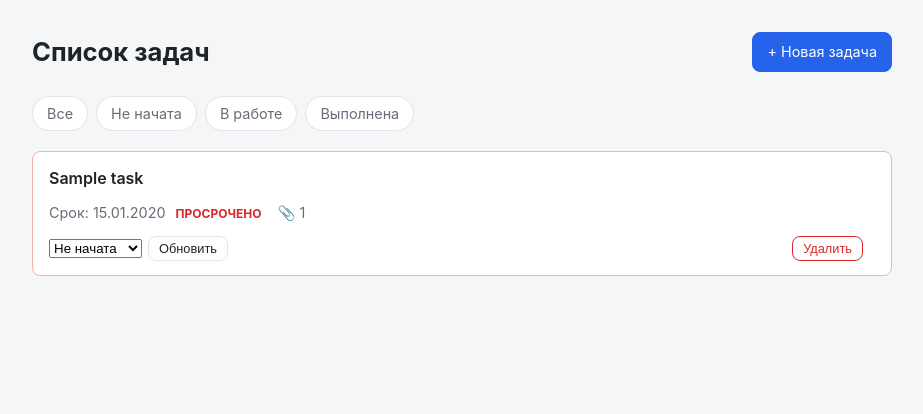
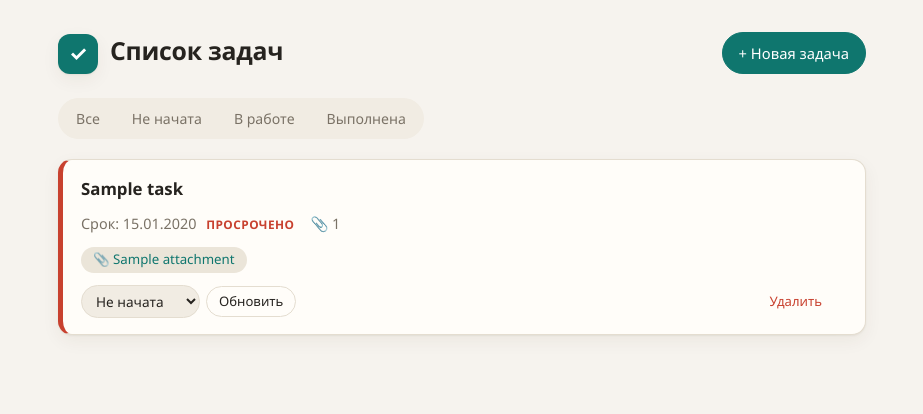
Before and after one commit to KomarArseniy/SPP2, a Node server app: template lab1/views/index.ejs in a window 1280 px wide. Shown: the top 414 px of the page, without its empty margins (178-1101 px from the left). Run offline with Node 20, Linux system fonts and the light colour scheme; the template is opened without the code that fills it: most values are stand-ins (such as "Sample title", 1, 10 or a date in 2020).

Commit message:
some chages in styles, behaviour

```diff
--- a/lab1/public/css/style.css
+++ b/lab1/public/css/style.css
@@ -1,250 +1,156 @@
+/* Тема: тёплая «бумага» + бирюзовый акцент; тёмная тема включается по системным настройкам */
 :root {
-  --color-bg: #f5f6f8;
-  --color-surface: #ffffff;
-  --color-border: #e1e4e8;
-  --color-text: #1f2328;
-  --color-muted: #656d76;
-  --color-primary: #2563eb;
-  --color-primary-hover: #1d4ed8;
-  --color-danger: #dc2626;
-  --color-danger-hover: #b91c1c;
-  --radius: 8px;
+  --bg: #f6f3ee;
+  --surface: #fffdf9;
+  --surface-2: #f1ece3;
+  --border: #e4ddd0;
+  --text: #26231f;
+  --muted: #7a7266;
+  --primary: #0f766e;
+  --primary-hover: #115e59;
+  --on-primary: #ffffff;
+  --danger: #c8412f;
+  --danger-soft: #fbe6e1;
+  --warn-bg: #fdecc8; --warn-fg: #8a5a06;
+  --ok-bg: #d7f0dd;   --ok-fg: #1b6a35;
+  --chip: #ebe5d9;
+  --shadow: 0 1px 2px rgba(60, 45, 20, .06), 0 6px 18px rgba(60, 45, 20, .06);
+  --radius: 14px;
+}
+@media (prefers-color-scheme: dark) {
+  :root {
+    --bg: #11171a;
+    --surface: #1a2226;
+    --surface-2: #222c31;
+    --border: #2d3a40;
+    --text: #e8edef;
+    --muted: #8fa0a8;
+    --primary: #2dd4bf;
+    --primary-hover: #5eead4;
+    --on-primary: #05231f;
+    --danger: #f08070;
+    --danger-soft: #3a1f1b;
+    --warn-bg: #4a3a12; --warn-fg: #f6d27a;
+    --ok-bg: #173d25;   --ok-fg: #8de3a6;
+    --chip: #28343a;
+    --shadow: 0 1px 2px rgba(0, 0, 0, .3), 0 8px 22px rgba(0, 0, 0, .25);
+  }
 }
 
 * { box-sizing: border-box; }
-
 body {
   margin: 0;
-  font-family: -apple-system, BlinkMacSystemFont, "Segoe UI", Roboto, Helvetica, Arial, sans-serif;
-  background: var(--color-bg);
-  color: var(--color-text);
+  font-family: "Segoe UI Variable", "Segoe UI", system-ui, -apple-system, Roboto, sans-serif;
+  background: var(--bg);
+  color: var(--text);
   line-height: 1.5;
 }
+.container { max-width: 840px; margin: 0 auto; padding: 32px 16px 80px; }
+.container--narrow { max-width: 640px; }
 
-.container {
-  max-width: 900px;
-  margin: 0 auto;
-  padding: 32px 20px 64px;
+.page-header { display: flex; align-items: center; justify-content: space-between; gap: 16px; margin-bottom: 24px; }
+h1 { font-size: 1.55rem; margin: 0; letter-spacing: -.01em; }
+h1::before {
+  content: "✓"; display: inline-grid; place-items: center; width: 40px; height: 40px; margin-right: 12px;
+  border-radius: 12px; background: var(--primary); color: var(--on-primary); font-size: 1.3rem;
+  vertical-align: middle; box-shadow: var(--shadow);
+}
+h2 { font-size: 1.1rem; margin: 0 0 14px; }
+
+/* --- кнопки --- */
+.btn {
+  display: inline-block; font: inherit; font-size: .92rem; font-weight: 500;
+  padding: 9px 16px; border-radius: 999px; cursor: pointer; text-decoration: none;
+  border: 1px solid var(--border); background: var(--surface); color: var(--text);
+  transition: background .15s, border-color .15s;
+}
+.btn:hover { background: var(--surface-2); }
+.btn:focus-visible, .filter-link:focus-visible { outline: 2px solid var(--primary); outline-offset: 2px; }
+.btn--primary { background: var(--primary); border-color: var(--primary); color: var(--on-primary); }
+.btn--primary:hover { background: var(--primary-hover); border-color: var(--primary-hover); }
+.btn--danger { background: transparent; border-color: transparent; color: var(--danger); }
+.btn--danger:hover { background: var(--danger-soft); color: var(--danger); }
+.btn--small { padding: 5px 12px; font-size: .82rem; }
+
+.alert { padding: 11px 14px; border-radius: 10px; margin-bottom: 16px; font-size: .9rem; }
+.alert--error { background: var(--danger-soft); color: var(--danger); }
+
+/* --- фильтры --- */
+.filters { display: inline-flex; gap: 4px; flex-wrap: wrap; padding: 4px; margin-bottom: 20px; background: var(--surface-2); border-radius: 999px; }
+.filter-link { padding: 6px 14px; border-radius: 999px; color: var(--muted); text-decoration: none; font-size: .88rem; }
+.filter-link:hover { color: var(--text); }
+.filter-link--active { background: var(--surface); color: var(--primary); font-weight: 600; box-shadow: var(--shadow); }
+
+.empty-state {
+  color: var(--muted); padding: 40px 16px; text-align: center;
+  border: 2px dashed var(--border); border-radius: var(--radius);
 }
 
-.container--narrow {
-  max-width: 640px;
+/* --- карточки --- */
+.task-list { list-style: none; margin: 0; padding: 0; display: flex; flex-direction: column; gap: 14px; }
+.task-card {
+  --stripe: var(--border);
+  background: var(--surface); border: 1px solid var(--border); border-left: 5px solid var(--stripe);
+  border-radius: var(--radius); padding: 16px 18px; box-shadow: var(--shadow);
+  display: grid; grid-template-columns: 1fr auto auto; align-items: center; gap: 12px;
+}
+.task-card--todo { --stripe: var(--muted); }
+.task-card--in_progress { --stripe: #e0a21c; }
+.task-card--done { --stripe: #3aa66a; }
+.task-card--overdue { --stripe: var(--danger); }
+.task-card--done .task-card__title { color: var(--muted); text-decoration: line-through; text-decoration-thickness: 1px; }
+.task-card__main { display: flex; align-items: center; justify-content: space-between; gap: 10px; min-width: 0; grid-column: 1 / -1; }
+.task-card__title { font-weight: 650; font-size: 1.05rem; color: var(--text); text-decoration: none; overflow-wrap: anywhere; }
+.task-card__title:hover { color: var(--primary); }
+.task-card__meta { grid-column: 1 / -1; display: flex; gap: 16px; color: var(--muted); font-size: .86rem; }
+.task-card__files { grid-column: 1 / -1; display: flex; flex-wrap: wrap; gap: 8px; }
+.file-chip {
+  display: inline-block; max-width: 100%; padding: 3px 12px; border-radius: 999px; overflow: hidden;
+  background: var(--chip); color: var(--primary); font-size: .83rem; text-decoration: none; text-overflow: ellipsis; white-space: nowrap;
+}
+.file-chip::before { content: "📎 "; }
+.file-chip:hover { text-decoration: underline; }
+.overdue-label { color: var(--danger); margin-left: 6px; font-size: .74rem; text-transform: uppercase; letter-spacing: .04em; }
+
+.status-form, .delete-form, .attach-form, .attachment-delete-form { display: flex; gap: 6px; align-items: center; }
+select {
+  padding: 5px 10px; border-radius: 999px; border: 1px solid var(--border);
+  background: var(--surface-2); color: var(--text); font: inherit; font-size: .85rem;
 }
 
-.page-header {
-  display: flex;
-  align-items: center;
-  justify-content: space-between;
-  margin-bottom: 24px;
-  gap: 16px;
+.badge { display: inline-block; padding: 3px 12px; border-radius: 999px; font-size: .76rem; font-weight: 600; white-space: nowrap; }
+.badge--todo { background: var(--chip); color: var(--muted); }
+.badge--in_progress { background: var(--warn-bg); color: var(--warn-fg); }
+.badge--done { background: var(--ok-bg); color: var(--ok-fg); }
+
+/* --- формы и страница задачи --- */
+.task-form, .task-details, .section {
+  background: var(--surface); border: 1px solid var(--border); border-radius: var(--radius);
+  padding: 20px; box-shadow: var(--shadow);
 }
+.task-details__description { color: var(--muted); white-space: pre-wrap; overflow-wrap: anywhere; }
+.field { display: block; margin-bottom: 16px; }
+.field span { display: block; margin-bottom: 6px; font-size: .85rem; font-weight: 500; color: var(--muted); }
+.field input[type="text"], .field input[type="date"], .field textarea {
+  width: 100%; padding: 10px 12px; font: inherit; color: var(--text);
+  border: 1px solid var(--border); border-radius: 10px; background: var(--surface-2);
+}
+.field input:focus, .field textarea:focus { outline: 2px solid var(--primary); border-color: transparent; }
+.form-actions { margin-top: 20px; }
+.section { margin-top: 20px; }
 
-h1 { font-size: 1.6rem; margin: 0; }
-h2 { font-size: 1.15rem; margin: 0 0 12px; }
+.attachment-list { list-style: none; padding: 0; margin: 0 0 16px; display: flex; flex-direction: column; gap: 8px; }
+.attachment-item {
+  display: flex; align-items: center; gap: 10px; padding: 8px 12px;
+  background: var(--surface-2); border-radius: 10px;
+}
+.attachment-item a { color: var(--primary); text-decoration: none; overflow-wrap: anywhere; }
+.attachment-item a:hover { text-decoration: underline; }
+.attachment-delete-form { margin-left: auto; }
+.attachment-size { color: var(--muted); font-size: .8rem; }
+.meta-item { color: var(--muted); font-size: .9rem; }
 
-.btn {
-  display: inline-block;
-  padding: 8px 14px;
-  border-radius: var(--radius);
-  border: 1px solid var(--color-border);
-  background: var(--color-surface);
-  color: var(--color-text);
-  text-decoration: none;
-  cursor: pointer;
-  font-size: 0.9rem;
+@media (max-width: 520px) {
+  .page-header { flex-direction: column; align-items: stretch; }
+  .task-card { grid-template-columns: 1fr; }
 }
-
-.btn:hover { background: #f0f1f3; }
-
-.btn--primary {
-  background: var(--color-primary);
-  border-color: var(--color-primary);
-  color: #fff;
-}
-.btn--primary:hover { background: var(--color-primary-hover); }
-
-.btn--danger {
-  background: #fff;
-  border-color: var(--color-danger);
-  color: var(--color-danger);
-}
-.btn--danger:hover { background: var(--color-danger); color: #fff; }
-
-.btn--small { padding: 4px 10px; font-size: 0.8rem; }
-
-.alert {
-  padding: 10px 14px;
-  border-radius: var(--radius);
-  margin-bottom: 16px;
-  font-size: 0.9rem;
-}
-.alert--error {
-  background: #fdecec;
-  color: var(--color-danger);
-  border: 1px solid #f5b5b5;
-}
-
-.filters {
-  display: flex;
-  gap: 8px;
-  margin-bottom: 20px;
-  flex-wrap: wrap;
-}
-
-.filter-link {
-  padding: 6px 14px;
-  border-radius: 999px;
-  border: 1px solid var(--color-border);
-  color: var(--color-muted);
-  text-decoration: none;
-  font-size: 0.9rem;
-  background: var(--color-surface);
-}
-
-.filter-link--active {
-  background: var(--color-primary);
-  border-color: var(--color-primary);
-  color: #fff;
-}
-
-.empty-state {
-  color: var(--color-muted);
-  padding: 24px;
-  text-align: center;
-  border: 1px dashed var(--color-border);
-  border-radius: var(--radius);
-  background: var(--color-surface);
-}
-
-.task-list {
-  list-style: none;
-  margin: 0;
-  padding: 0;
-  display: flex;
-  flex-direction: column;
-  gap: 12px;
-}
-
-.task-card {
-  background: var(--color-surface);
-  border: 1px solid var(--color-border);
-  border-radius: var(--radius);
-  padding: 14px 16px;
-  display: grid;
-  grid-template-columns: 1fr auto auto;
-  align-items: center;
-  gap: 12px;
-}
-
-.task-card--overdue {
-  border-color: #f3b3b3;
-}
-
-.task-card__main {
-  display: flex;
-  align-items: center;
-  gap: 10px;
-  min-width: 0;
-  grid-column: 1 / -1;
-}
-
-.task-card__title {
-  font-weight: 600;
-  color: var(--color-text);
-  text-decoration: none;
-}
-.task-card__title:hover { text-decoration: underline; }
-
-.task-card__meta {
-  grid-column: 1 / -1;
-  display: flex;
-  gap: 16px;
-  color: var(--color-muted);
-  font-size: 0.85rem;
-}
-
-.overdue-label {
-  color: var(--color-danger);
-  margin-left: 6px;
-  font-size: 0.75rem;
-  text-transform: uppercase;
-}
-
-.status-form, .delete-form, .attach-form, .attachment-delete-form {
-  display: flex;
-  gap: 6px;
-  align-items: center;
-}
-
-.badge {
-  display: inline-block;
-  padding: 2px 10px;
-  border-radius: 999px;
-  font-size: 0.75rem;
-  font-weight: 600;
-}
-.badge--todo { background: #eef0f2; color: #4b5563; }
-.badge--in_progress { background: #fef3c7; color: #92400e; }
-.badge--done { background: #dcfce7; color: #166534; }
-
-.task-form, .task-details {
-  background: var(--color-surface);
-  border: 1px solid var(--color-border);
-  border-radius: var(--radius);
-  padding: 20px;
-}
-
-.field {
-  display: block;
-  margin-bottom: 16px;
-}
-.field span {
-  display: block;
-  margin-bottom: 6px;
-  font-size: 0.9rem;
-  color: var(--color-muted);
-}
-.field input[type="text"],
-.field input[type="date"],
-.field textarea {
-  width: 100%;
-  padding: 8px 10px;
-  border: 1px solid var(--color-border);
-  border-radius: var(--radius);
-  font: inherit;
-}
-
-.form-actions { margin-top: 20px; }
-
-.section {
-  margin-top: 24px;
-  background: var(--color-surface);
-  border: 1px solid var(--color-border);
-  border-radius: var(--radius);
-  padding: 16px 20px;
-}
-
-.attachment-list {
-  list-style: none;
-  padding: 0;
-  margin: 0 0 16px;
-  display: flex;
-  flex-direction: column;
-  gap: 8px;
-}
-
-.attachment-item {
-  display: flex;
-  align-items: center;
-  gap: 10px;
-  padding: 8px 10px;
-  border: 1px solid var(--color-border);
-  border-radius: var(--radius);
-}
-
-.attachment-size {
-  color: var(--color-muted);
-  font-size: 0.8rem;
-}
-
-.meta-item { color: var(--color-muted); font-size: 0.9rem; }
--- a/lab1/views/index.ejs
+++ b/lab1/views/index.ejs
@@ -33,7 +33,7 @@
       <ul class="task-list">
         <% tasks.forEach((task) => { %>
           <% const overdue = task.dueDate && task.status !== 'done' && new Date(task.dueDate) < new Date(new Date().toDateString()); %>
-          <li class="task-card <%= overdue ? 'task-card--overdue' : '' %>">
+          <li class="task-card task-card--<%= task.status %> <%= overdue ? 'task-card--overdue' : '' %>">
             <div class="task-card__main">
               <a class="task-card__title" href="/tasks/<%= task.id %>"><%= task.title %></a>
               <%- include('partials/status-badge', { task, STATUSES }) %>
@@ -50,6 +50,14 @@
                 <span class="meta-item">📎 <%= task.attachments.length %></span>
               <% } %>
             </div>
+
+            <% if (task.attachments.length) { %>
+              <div class="task-card__files">
+                <% task.attachments.forEach((a) => { %>
+                  <a class="file-chip" href="/files/<%= a.filename %>" title="Скачать"><%= a.originalName %></a>
+                <% }) %>
+              </div>
+            <% } %>
 
             <form class="status-form" action="/tasks/<%= task.id %>/status" method="POST">
               <input type="hidden" name="redirectTo" value="list" />
--- a/lab2/client/src/components/TaskItem.jsx
+++ b/lab2/client/src/components/TaskItem.jsx
@@ -52,7 +52,7 @@ export default function TaskItem({ task, onStatus, onUpdate, onDelete, onUpload,
   }
 
   return (
-    <li className={`task-card ${overdue ? 'task-card--overdue' : ''}`}>
+    <li className={`task-card task-card--${task.status} ${overdue ? 'task-card--overdue' : ''}`}>
       <div className="task-card__main">
         <span className="task-card__title">{task.title}</span>
         <span className={`badge badge--${task.status}`}>{STATUSES[task.status]}</span>
```
Also changed, not shown: lab2/client/src/App.jsx (+7 -1 lines), lab2/client/src/styles.css (+160 -47 lines).
